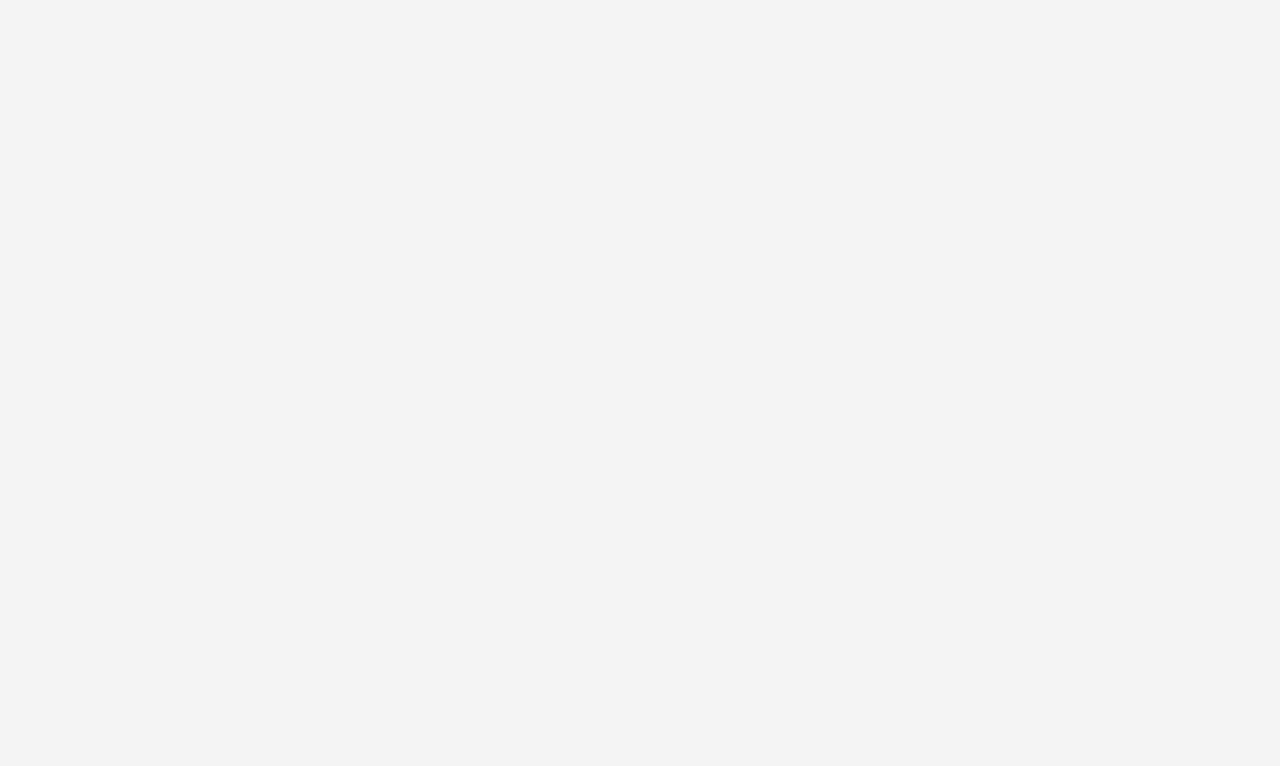
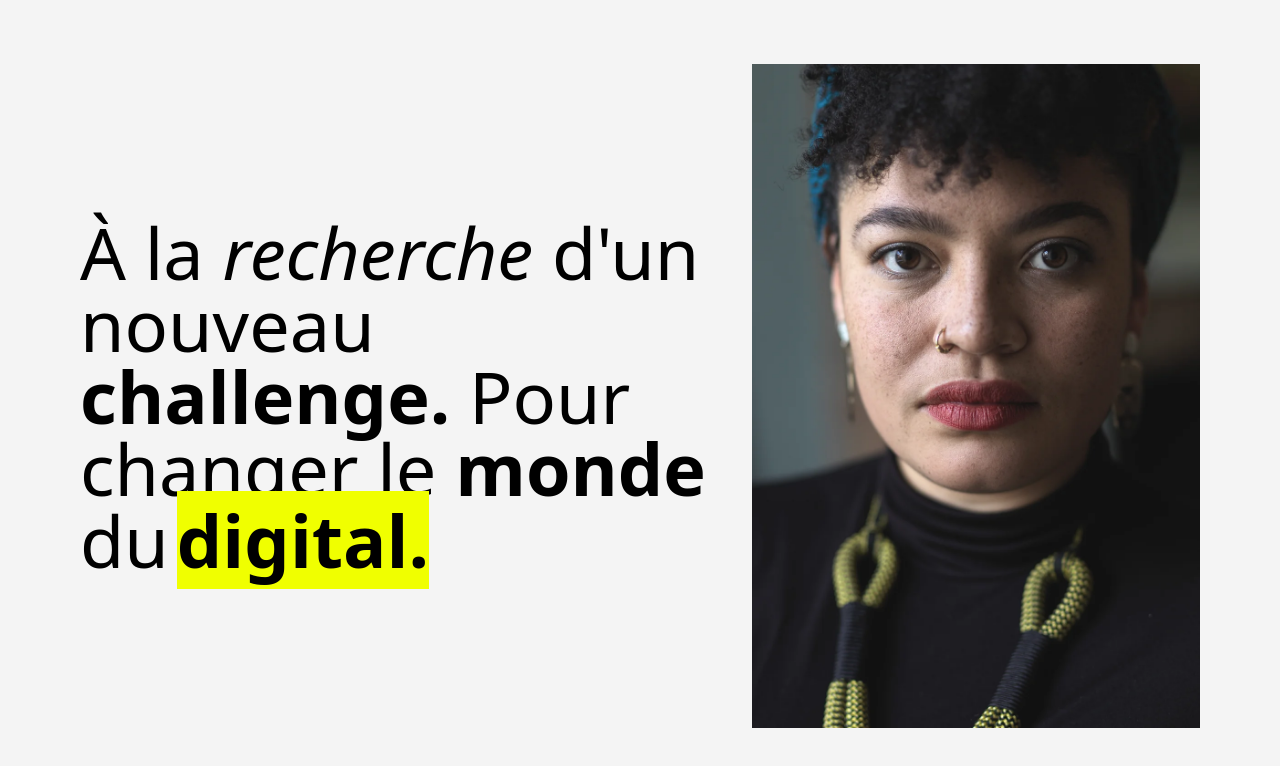
Before and after one commit to tcisse/next-blog, a Next.js app: page /components/Hero in a window 1280 px wide. Shown: the top 766 px of the page. Built offline with nearby package versions, Linux system fonts and the light colour scheme.

Commit message:
- update navbar and adding hero section

```diff
--- a/src/pages/components/Hero.jsx
+++ b/src/pages/components/Hero.jsx
@@ -1,11 +1,22 @@
+/* eslint-disable react/no-unescaped-entities */
 import React from "react";
+import Image from "next/image";
 
 export default function Hero() {
   return (
     <div className="w-full h-screen bg-[#f4f4f4]">
-      <div className="flex">
-        <div></div>
-        <div></div>
+      <div className="max-w-6xl flex flex-col mx-auto py-6 justify-between items-center md:items-center md:flex-row md:pt-16 md:pb-40 px-4">
+        <div className="md:max-w-2xl">
+          <p className="md:text-7xl text-3xl">
+            À la <span className="italic font-normal">recherche</span> d'un nouveau{" "}
+            <span className="font-bold">challenge.</span> Pour changer le{" "}
+            <span className="font-bold">monde</span> du
+             <span className="font-bold box-decoration-slice bg-[#f0ff00] ml-2">digital.</span>
+          </p>
+        </div>
+        <div>
+          <Image src="/assets/hero_image.webp" width={500} height={70} alt="" />
+        </div>
       </div>
     </div>
   );
--- a/src/pages/components/Navbar.jsx
+++ b/src/pages/components/Navbar.jsx
@@ -2,7 +2,7 @@ import React from "react";
 import Link from "next/link";
 export default function Navbar() {
   return (
-    <div className="flex justify-between w-full px-10 items-center pt-2 bg-[#f4f4f4] pb-5">
+    <div className="flex md:flex-row flex-col justify-between w-full px-10 items-center pt-2 bg-[#f4f4f4] pb-5">
       <div className="text-md">
         <span>Je suis Anna Franco</span>
         <p className="text-gray-500">
```
Also changed, not shown: public/assets/hero_image.webp (added).
